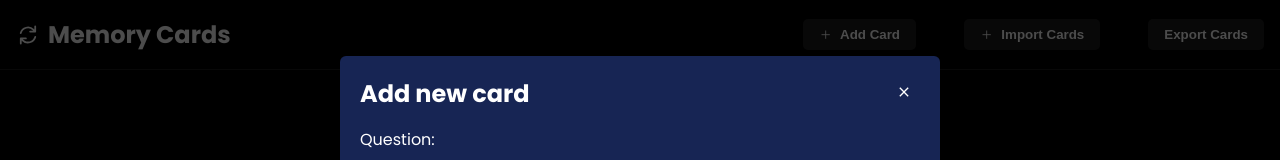
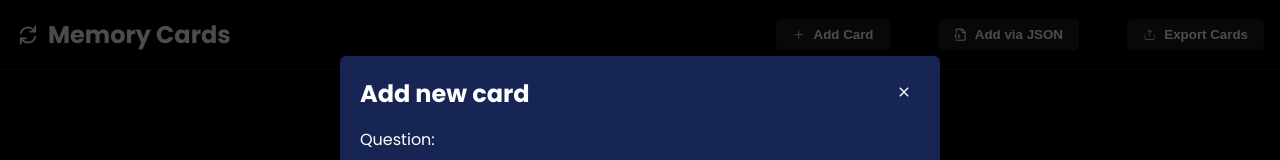
Before and after one commit to FunChosa/memory-cards-app, a React (Vite) app: page / in a window 1280 px wide. Both pictures are taken after a click on the button "Add Card". Shown: the top 160 px of the page. Built offline with nearby package versions, Linux system fonts and the light colour scheme.

Commit message:
zustand added

```diff
--- a/package.json
+++ b/package.json
@@ -14,7 +14,8 @@
     "react-dom": "^18.3.1",
     "react-icons": "^5.4.0",
     "react-modal": "^3.16.3",
-    "uuid": "^11.0.5"
+    "uuid": "^11.0.5",
+    "zustand": "^5.0.3"
   },
   "devDependencies": {
     "@eslint/js": "^9.17.0",
--- a/src/App.jsx
+++ b/src/App.jsx
@@ -1,136 +1,19 @@
-import React, { useState } from "react";
 import Header from "./components/Header";
 import CardSlider from "./components/CardSlider";
 import AddCardModal from "./components/AddCardModal";
-import Modal from "react-modal";
-import "./styles/App.css";
 import CollectionCards from "./components/CollectionCards";
 import ImportCardsModal from "./components/ImportCardsModal";
-import { v4 as uuidv4 } from "uuid";
+import "./styles/App.css";
 
 const App = () => {
-  const [cards, setCards] = useState([
-    {
-      question: "Who is Luke Skywalker's father?",
-      answer: "Darth Vader",
-      id: "1",
-      category: "Star Wars",
-    },
-    {
-      question: "Who is the main villain in 'Avengers: Infinity War'?",
-      answer: "Thanos",
-      id: "2",
-      category: "Avengers",
-    },
-    {
-      question: "Who is the leader of the Jedi?",
-      answer: "Yoda",
-      id: "3",
-      category: "Star Wars",
-    },
-  ]);
-  const [isModalOpen, setIsModalOpen] = useState(false);
-  const [isImportModalOpen, setIsImportModalOpen] = useState(false);
-  const addCard = (newCard) => {
-    setCards([...cards, newCard]);
-    setIsModalOpen(false);
-  };
-
-  // const deleteCard = (id) => {
-  //   setCards(cards.filter((card) => card.id !== id));
-  // };
-
-  const openModal = () => {
-    setIsModalOpen(true);
-  };
-
-  const closeModal = () => {
-    setIsModalOpen(false);
-  };
-
-  const openImportModal = () => {
-    setIsImportModalOpen(true);
-  };
-
-  const closeImportModal = () => {
-    setIsImportModalOpen(false);
-  };
-
-  const importCards = (newCards) => {
-    const validatedCards = validateAndPrepareCards(newCards);
-    setCards([...cards, ...validatedCards]);
-    setIsImportModalOpen(false);
-  };
-
-  const validateAndPrepareCards = (newCards) => {
-    if (!Array.isArray(newCards)) {
-      console.error("Uploaded data must be an array");
-      return [];
-    }
-    return newCards
-      .filter((card) => {
-        if (typeof card !== "object" || card === null) return false;
-        if (!card.question || typeof card.question !== "string") return false;
-        if (!card.answer || typeof card.answer !== "string") return false;
-        if (card.category && typeof card.category !== "string") return false;
-        return true;
-      })
-      .map((card) => {
-        return {
-          id: uuidv4(),
-          category: card.category || "no_category",
-          ...card,
-        };
-      });
-  };
-  const handleExportCards = () => {
-    const json = JSON.stringify(cards, null, 2);
-    const blob = new Blob([json], { type: "application/json" });
-    const url = URL.createObjectURL(blob);
-
-    const a = document.createElement("a");
-    a.href = url;
-    a.download = "memory_cards.json";
-    document.body.appendChild(a);
-    a.click();
-    document.body.removeChild(a);
-    URL.revokeObjectURL(url);
-  };
-
   return (
     <div className="App">
-      <Header
-        openModal={openModal}
-        openImportModal={openImportModal}
-        handleExportCards={handleExportCards}
-      />
-      <CardSlider cards={cards} />
-      <CollectionCards cards={cards} />
-      <Modal
-        isOpen={isModalOpen}
-        className="modal"
-        style={{
-          overlay: { backgroundColor: "rgba(0, 0, 0, 0.7)" },
-        }}
-        appElement={document.getElementById("root")}
-        shouldCloseOnOverlayClick={false}
-      >
-        <AddCardModal closeModal={closeModal} addCard={addCard} />
-      </Modal>
-      <Modal
-        isOpen={isImportModalOpen}
-        className="modal"
-        style={{
-          overlay: { backgroundColor: "rgba(0, 0, 0, 0.7)" },
-        }}
-        appElement={document.getElementById("root")}
-        shouldCloseOnOverlayClick={false}
-      >
-        <ImportCardsModal
-          closeModal={closeImportModal}
-          importCards={importCards}
-        />
-      </Modal>
+      <AddCardModal />
+      <ImportCardsModal />
+
+      <Header />
+      <CardSlider />
+      <CollectionCards />
     </div>
   );
 };
--- a/src/components/AddCardModal.jsx
+++ b/src/components/AddCardModal.jsx
@@ -1,45 +1,81 @@
-import React, { useState } from "react";
+import useStore from "../store";
+import { IoMdClose } from "react-icons/io";
+import { v4 as uuidv4 } from "uuid";
+import Modal from "react-modal";
 import "../styles/AddCardModal.css";
-import { IoMdClose } from "react-icons/io";
-import { TbSkull } from "react-icons/tb";
-import { v4 as uuidv4 } from "uuid";
 
-const AddCardModal = ({ addCard, closeModal }) => {
-  const [question, setQuestion] = useState("");
-  const [answer, setAnswer] = useState("");
-  const [category, setCategory] = useState("no_category");
-  const [error, setError] = useState(null);
+const AddCardModal = () => {
+  const isModalOpen = useStore((state) => state.isModalOpen);
+  const addCard = useStore((state) => state.addCard);
+  const closeModal = useStore((state) => state.closeModal);
+
+  const error = useStore((state) => state.error);
+  const setError = useStore((state) => state.setError);
+
+  const newCard = useStore((state) => state.newCard);
+  const setNewCard = useStore((state) => state.setNewCard);
+
+  const resetNewCard = useStore((state) => state.resetNewCard);
+  const resetError = useStore((state) => state.resetError);
+
   const handleQuestionChange = (event) => {
-    setQuestion(event.target.value.trim());
+    setNewCard({ ...newCard, question: event.target.value });
   };
 
   const handleAnswerChange = (event) => {
-    setAnswer(event.target.value.trim());
+    setNewCard({ ...newCard, answer: event.target.value });
   };
 
   const handleCategoryChange = (event) => {
-    setCategory(event.target.value.trim());
+    setNewCard({ ...newCard, category: event.target.value });
   };
 
   const submitCard = () => {
-    if (!question && !answer) {
+    if (!newCard.question.trim() && !newCard.answer.trim()) {
       setError("Both fields are required");
       return;
     }
-    if (!question) {
-      setError("Question cannot be empty");
+
+    if (!newCard.question.trim()) {
+      setError("Question cannot be empty or whitespace");
       return;
     }
-    if (!answer) {
-      setError("Answer cannot be empty");
+
+    if (!newCard.answer.trim()) {
+      setError("Answer cannot be empty or whitespace");
       return;
     }
-    addCard({ question, answer, category, id: uuidv4() });
+
+    addCard({
+      question: newCard.question.trim(),
+      answer: newCard.answer.trim(),
+      category: newCard.category.trim(),
+      id: uuidv4(),
+    });
+
+    resetNewCard();
+    resetError();
+    closeModal();
+  };
+
+  const handleCancel = () => {
+    resetNewCard();
+    resetError();
+    closeModal();
   };
 
   return (
+    <Modal
+      isOpen={isModalOpen}
+      className="modal"
+      style={{
+        overlay: { backgroundColor: "rgba(0, 0, 0, 0.7)" },
+      }}
+      appElement={document.getElementById("root")}
+      shouldCloseOnOverlayClick={false}
+    >
       <div className="modal-card">
-      <IoMdClose onClick={closeModal} className="closeModalBtn" />
+        <IoMdClose onClick={handleCancel} className="closeModalBtn" />
         <h2>Add new card</h2>
         <p>Question:</p>
         <textarea
@@ -47,7 +83,7 @@ const AddCardModal = ({ addCard, closeModal }) => {
           placeholder="Enter Question..."
           className="questionInput"
           onChange={handleQuestionChange}
-        value={question}
+          value={newCard.question}
           required
           autoFocus
           rows={4}
@@ -60,7 +96,7 @@ const AddCardModal = ({ addCard, closeModal }) => {
           onChange={handleAnswerChange}
           required
           rows={4}
-        value={answer}
+          value={newCard.answer}
         />
         <p>Category:</p>
         <input
@@ -69,17 +105,12 @@ const AddCardModal = ({ addCard, closeModal }) => {
           className="answerInput"
           onChange={handleCategoryChange}
         />
-      {error && (
-        <p className="error">
-          <TbSkull />
-          {error}
-          <TbSkull />
-        </p>
-      )}
+        {error && <p className="error">{error}</p>}
         <button onClick={() => submitCard()} className="saveBtn">
           Save
         </button>
       </div>
+    </Modal>
   );
 };
 
--- a/src/components/CardSlider.jsx
+++ b/src/components/CardSlider.jsx
@@ -5,8 +5,11 @@ import { FaAngleDown, FaAngleLeft, FaAngleRight } from "react-icons/fa";
 import { LuShuffle } from "react-icons/lu";
 import { debounce } from "../functions";
 import NavigationButton from "./NavigationButton";
+import useStore from "../store";
 
-const CardSlider = ({ cards }) => {
+const CardSlider = () => {
+  const cards = useStore((state) => state.cards);
+
   const [currentIndex, setCurrentIndex] = useState(0);
   const [currentCards, setCurrentCards] = useState(cards);
   const [categories, setCategories] = useState([
--- a/src/components/CollectionCards.jsx
+++ b/src/components/CollectionCards.jsx
@@ -1,7 +1,7 @@
-import React from "react";
-import "../styles/CollectionCards.css";
 import NavigationButton from "./NavigationButton";
 import { FaAngleUp } from "react-icons/fa6";
+import "../styles/CollectionCards.css";
+
 const CollectionCards = () => {
   return (
     <div className="collection-cards-container" id="collection-cards">
--- a/src/components/Header.jsx
+++ b/src/components/Header.jsx
@@ -1,8 +1,16 @@
-import React from "react";
+import useStore from "../store";
+import { IoAdd } from "react-icons/io5";
+import { CiExport } from "react-icons/ci";
+import { LuFileJson2 } from "react-icons/lu";
+import { HiMiniArrowPath } from "react-icons/hi2";
+import { handleExportCards } from "../functions";
 import "../styles/Header.css";
-import { IoAdd } from "react-icons/io5";
-import { HiMiniArrowPath } from "react-icons/hi2";
-const Header = ({ openModal, openImportModal, handleExportCards }) => {
+
+const Header = () => {
+  const cards = useStore((state) => state.cards);
+  const openModal = useStore((state) => state.openModal);
+  const openImportModal = useStore((state) => state.openImportModal);
+
   return (
     <div className="header-container" id="header">
       <h2 className="header-title">
@@ -15,10 +23,13 @@ const Header = ({ openModal, openImportModal, handleExportCards }) => {
           Add Card
         </button>
         <button onClick={openImportModal}>
-          <IoAdd />
-          Import Cards
+          <LuFileJson2 />
+          Add via JSON
         </button>
-        <button onClick={handleExportCards}>Export Cards</button>
+        <button onClick={() => handleExportCards({ cards })}>
+          <CiExport />
+          Export Cards
+        </button>
       </div>
     </div>
   );
--- a/src/components/NavigationButton.jsx
+++ b/src/components/NavigationButton.jsx
@@ -1,5 +1,5 @@
-import React from "react";
 import "../styles/NavigationButton.css";
+
 const NavigationButton = ({ title, id, icon }) => {
   return (
     <a
--- /dev/null
+++ b/src/store.js
@@ -0,0 +1,55 @@
+import { create } from "zustand";
+
+const useStore = create((set) => ({
+  cards: [
+    {
+      id: "1",
+      question: "Who is Luke Skywalker's father?",
+      answer: "Darth Vader",
+      category: "Star Wars",
+    },
+    {
+      id: "2",
+      question: "Who is the main villain in 'Avengers: Infinity War'?",
+      answer: "Thanos",
+      category: "Avengers",
+    },
+    {
+      id: "3",
+      question: "Who is the leader of the Jedi?",
+      answer: "Yoda",
+      category: "Star Wars",
+    },
+  ],
+  newCard: {
+    question: "",
+    answer: "",
+    category: "no_category",
+  },
+  isModalOpen: false,
+  isImportModalOpen: false,
+  isFlipped: false,
+  error: null,
+  jsonInput: "",
+
+  addCard: (newCard) => set((state) => ({ cards: [...state.cards, newCard] })),
+
+  openModal: () => set({ isModalOpen: true }),
+  closeModal: () => set({ isModalOpen: false }),
+
+  openImportModal: () => set({ isImportModalOpen: true }),
+  closeImportModal: () => set({ isImportModalOpen: false }),
+
+  setCards: (newCards) => set({ cards: newCards }),
+  setError: (newError) => set({ error: newError }),
+  setNewCard: (newCard) => set({ newCard }),
+  setIsFlipped: (newFlipped) => set({ isFlipped: newFlipped }),
+  setJsonInput: (newJsonInput) => set({ jsonInput: newJsonInput }),
+
+  resetJsonInput: () => set({ jsonInput: "" }),
+  resetNewCard: () =>
+    set({ newCard: { question: "", answer: "", category: "no_category" } }),
+  resetError: () => set({ error: null }),
+}));
+
+export default useStore;
```
Also changed, not shown: src/components/Card.jsx (+7 -21 lines), src/components/ImportCardsModal.jsx (+34 -14 lines), src/functions.js (+38 -0 lines), 1 other file (tests, documents, lock files or other folders). Lines whose indentation alone changed are shown as unchanged.
